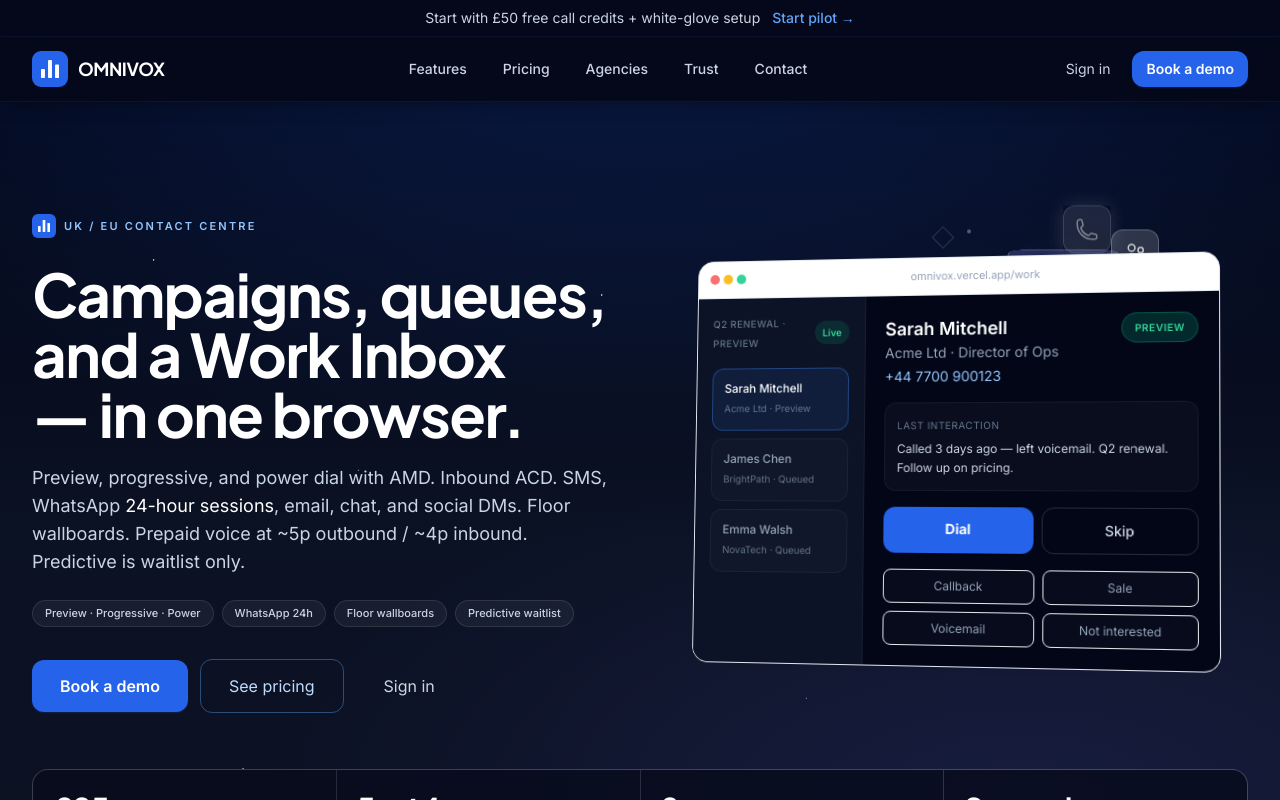
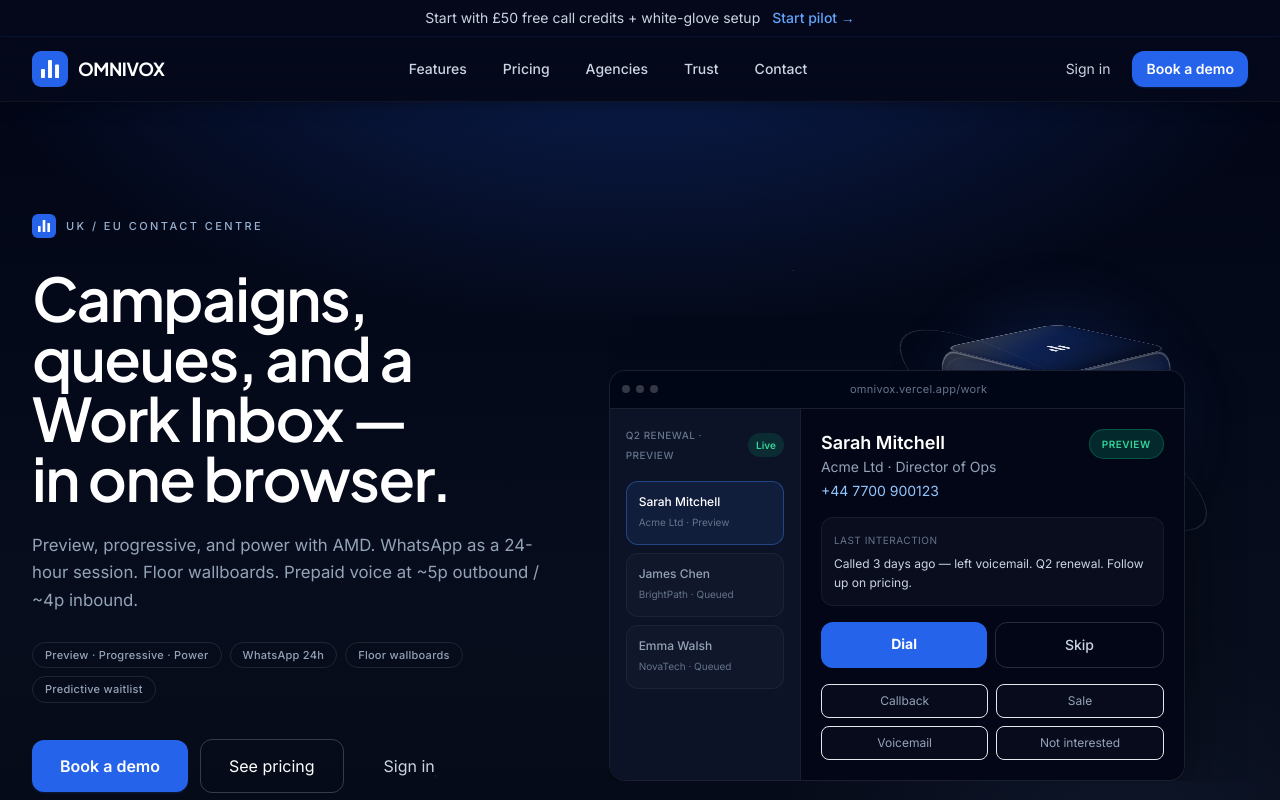
Before and after one commit to Kenan3477/Omnivox-Website, a Next.js app: page / in a window 1280 px wide. Shown: the top 800 px of the page. Built offline with nearby package versions, Linux system fonts and the light colour scheme.

Commit message:
Replace the spinning icon matrix with a prestige glass sculpture
Drop the orbiting phone/chat/cog badges and carnival spin. The hero
object is now a slow glass monolith with hairline rings and the
equalizer mark, staged behind a still product frame.

Co-authored-by: kenan <kenan@dashteam.co.uk>

```diff
--- a/app/globals.css
+++ b/app/globals.css
@@ -32,17 +32,13 @@
 
   .starfield {
     background:
-      radial-gradient(ellipse 80% 50% at 50% -10%, rgba(37, 99, 235, 0.22), transparent),
-      radial-gradient(ellipse 60% 40% at 80% 80%, rgba(99, 102, 241, 0.14), transparent),
-      radial-gradient(circle at 12% 18%, rgba(255, 255, 255, 0.7) 0 0.6px, transparent 1.1px),
-      radial-gradient(circle at 28% 42%, rgba(255, 255, 255, 0.45) 0 0.5px, transparent 1px),
-      radial-gradient(circle at 47% 22%, rgba(255, 255, 255, 0.65) 0 0.7px, transparent 1.2px),
-      radial-gradient(circle at 63% 68%, rgba(255, 255, 255, 0.4) 0 0.5px, transparent 1px),
-      radial-gradient(circle at 81% 31%, rgba(255, 255, 255, 0.55) 0 0.6px, transparent 1.1px),
-      radial-gradient(circle at 73% 82%, rgba(255, 255, 255, 0.35) 0 0.5px, transparent 1px),
-      radial-gradient(circle at 19% 76%, rgba(255, 255, 255, 0.5) 0 0.6px, transparent 1.1px),
-      radial-gradient(circle at 91% 58%, rgba(255, 255, 255, 0.45) 0 0.5px, transparent 1px),
-      linear-gradient(to bottom, #020617, #0b1224 50%, #0b1120);
+      radial-gradient(ellipse 90% 55% at 50% -8%, rgba(37, 99, 235, 0.28), transparent 58%),
+      radial-gradient(ellipse 50% 40% at 88% 78%, rgba(15, 23, 42, 0.9), transparent 55%),
+      radial-gradient(circle at 18% 22%, rgba(255, 255, 255, 0.28) 0 0.45px, transparent 1px),
+      radial-gradient(circle at 62% 18%, rgba(255, 255, 255, 0.18) 0 0.4px, transparent 0.9px),
+      radial-gradient(circle at 81% 42%, rgba(255, 255, 255, 0.22) 0 0.45px, transparent 1px),
+      radial-gradient(circle at 34% 72%, rgba(255, 255, 255, 0.14) 0 0.4px, transparent 0.9px),
+      linear-gradient(to bottom, #020617 0%, #070d1c 55%, #050814 100%);
   }
 
   .glass-card {
@@ -54,34 +50,136 @@
   }
 }
 
-/* OmniCube — ported from dialer login (glass cube + floating icons) */
-.omni-cube-scene {
-  transform-style: preserve-3d;
-  animation: omni-cube-spin 18s linear infinite;
-  transform: perspective(1000px) rotateX(-18deg) rotateY(24deg);
+/* Prestige OmniCube — slow glass monolith, hairline rings, no icon orbit */
+.omni-sculpture {
+  position: relative;
+  width: 28rem;
+  height: 28rem;
+  margin-inline: auto;
+  transform-origin: center center;
 }
 
-.omni-cube-orbit {
-  animation: omni-orbit-spin 24s linear infinite;
+.omni-glow {
+  position: absolute;
+  inset: 18%;
+  border-radius: 9999px;
+  background: radial-gradient(circle, rgba(37, 99, 235, 0.35), transparent 68%);
+  filter: blur(28px);
 }
 
-@media (prefers-reduced-motion: reduce) {
-  .omni-cube-scene,
-  .omni-cube-orbit {
-    animation: none;
-  }
+.omni-floor {
+  position: absolute;
+  left: 50%;
+  bottom: 12%;
+  width: 14rem;
+  height: 2.5rem;
+  transform: translateX(-50%);
+  border-radius: 9999px;
+  background: radial-gradient(ellipse, rgba(15, 23, 42, 0.55), transparent 70%);
+  filter: blur(10px);
+}
+
+.omni-stage {
+  position: absolute;
+  inset: 0;
+  display: flex;
+  align-items: center;
+  justify-content: center;
+  perspective: 1600px;
+  transform-style: preserve-3d;
+}
+
+.omni-rings {
+  position: absolute;
+  width: 22rem;
+  height: 22rem;
+  transform-style: preserve-3d;
+  animation: omni-ring-spin 80s linear infinite;
+}
+
+.omni-ring {
+  position: absolute;
+  left: 50%;
+  top: 50%;
+  border-radius: 9999px;
+  border: 1px solid rgba(191, 219, 254, 0.22);
+  pointer-events: none;
+}
+
+.omni-ring-outer {
+  width: 22rem;
+  height: 22rem;
+  margin: -11rem 0 0 -11rem;
+  transform: rotateX(74deg);
+}
+
+.omni-ring-inner {
+  width: 15.5rem;
+  height: 15.5rem;
+  margin: -7.75rem 0 0 -7.75rem;
+  border-color: rgba(255, 255, 255, 0.1);
+  transform: rotateX(74deg) rotateZ(28deg);
+}
+
+.omni-cube-scene {
+  position: relative;
+  width: 10rem;
+  height: 10rem;
+  transform-style: preserve-3d;
+  animation: omni-cube-spin 56s linear infinite;
+  transform: rotateX(-16deg) rotateY(28deg);
+}
+
+.omni-glass {
+  background:
+    linear-gradient(155deg, rgba(255, 255, 255, 0.2) 0%, rgba(37, 99, 235, 0.16) 42%, rgba(8, 15, 35, 0.72) 100%);
+  border: 1px solid rgba(255, 255, 255, 0.28);
+  border-radius: 1.35rem;
+  box-shadow:
+    inset 0 1px 0 rgba(255, 255, 255, 0.38),
+    inset 0 -12px 24px rgba(2, 6, 23, 0.35),
+    0 18px 40px rgba(2, 6, 23, 0.35);
+}
+
+.omni-cube-face {
+  position: absolute;
+  display: flex;
+  height: 10rem;
+  width: 10rem;
+  align-items: center;
+  justify-content: center;
+  backface-visibility: hidden;
+}
+
+.omni-face-front {
+  transform: translateZ(80px);
+}
+.omni-face-back {
+  transform: rotateY(180deg) translateZ(80px);
+}
+.omni-face-right {
+  transform: rotateY(90deg) translateZ(80px);
+}
+.omni-face-left {
+  transform: rotateY(-90deg) translateZ(80px);
+}
+.omni-face-top {
+  transform: rotateX(90deg) translateZ(80px);
+}
+.omni-face-bottom {
+  transform: rotateX(-90deg) translateZ(80px);
 }
 
 @keyframes omni-cube-spin {
   from {
-    transform: perspective(1000px) rotateX(-18deg) rotateY(0deg);
+    transform: rotateX(-16deg) rotateY(0deg);
   }
   to {
-    transform: perspective(1000px) rotateX(-18deg) rotateY(360deg);
+    transform: rotateX(-16deg) rotateY(360deg);
   }
 }
 
-@keyframes omni-orbit-spin {
+@keyframes omni-ring-spin {
   from {
     transform: rotateZ(0deg);
   }
@@ -90,53 +188,10 @@
   }
 }
 
-.omni-cube-face {
-  backface-visibility: hidden;
-}
-.omni-face-front {
-  transform: translateZ(64px);
-}
-.omni-face-back {
-  transform: rotateY(180deg) translateZ(64px);
-}
-.omni-face-right {
-  transform: rotateY(90deg) translateZ(64px);
-}
-.omni-face-left {
-  transform: rotateY(-90deg) translateZ(64px);
-}
-.omni-face-top {
-  transform: rotateX(90deg) translateZ(64px);
-}
-.omni-face-bottom {
-  transform: rotateX(-90deg) translateZ(64px);
-}
-
-@keyframes omni-float {
-  0%,
-  100% {
-    transform: translateY(0) scale(1);
-  }
-  25% {
-    transform: translateY(-10px) scale(1.05);
-  }
-  50% {
-    transform: translateY(-5px) scale(1.1);
-  }
-  75% {
-    transform: translateY(-15px) scale(1.05);
-  }
-}
-
-@keyframes omni-icon-pulse {
-  0%,
-  100% {
-    opacity: 0.6;
-    box-shadow: 0 0 20px rgba(255, 255, 255, 0.3);
-  }
-  50% {
-    opacity: 1;
-    box-shadow: 0 0 40px rgba(255, 255, 255, 0.6);
+@media (prefers-reduced-motion: reduce) {
+  .omni-cube-scene,
+  .omni-rings {
+    animation: none;
   }
 }
 
@@ -225,22 +280,7 @@
   animation: pulse-glow 4s ease-in-out infinite;
 }
 
-.hero-product {
-  transform: perspective(1400px) rotateY(-8deg) rotateX(3deg);
-  transition: transform 400ms ease;
-}
-
-.hero-product:hover {
-  transform: perspective(1400px) rotateY(-2deg) rotateX(1deg);
-}
-
 @media (prefers-reduced-motion: reduce) {
-  .hero-product,
-  .hero-product:hover {
-    transform: none;
-    transition: none;
-  }
-
   .animate-twinkle,
   .animate-voice-bar,
   .animate-pulse-glow {
--- a/components/brand/FeaturePills.tsx
+++ b/components/brand/FeaturePills.tsx
@@ -11,7 +11,7 @@ export function FeaturePills({ className = "" }: { className?: string }) {
       {pills.map((pill) => (
         <span
           key={pill.label}
-          className="rounded-full border border-white/10 bg-white/5 px-3 py-1 text-[11px] font-medium text-slate-300"
+          className="rounded-full border border-white/10 px-3 py-1 text-[11px] font-medium tracking-wide text-slate-400"
         >
           {pill.label}
         </span>
--- a/components/brand/OmniCube.tsx
+++ b/components/brand/OmniCube.tsx
@@ -1,71 +1,19 @@
 import { type ReactNode } from "react";
 
-const floatingIcons = [
-  { icon: "phone", className: "top-2 left-1/2 -translate-x-1/2", delay: 0 },
-  { icon: "chart", className: "top-1/2 right-2 -translate-y-1/2", delay: 1 },
-  { icon: "chat", className: "bottom-2 left-1/2 -translate-x-1/2", delay: 2 },
-  { icon: "cog", className: "top-1/2 left-2 -translate-y-1/2", delay: 3 },
-  { icon: "users", className: "top-8 right-8", delay: 4 },
-  { icon: "bell", className: "bottom-8 left-8", delay: 5 },
-] as const;
-
-function Icon({ type, className = "w-6 h-6" }: { type: string; className?: string }) {
-  const icons: Record<string, ReactNode> = {
-    phone: (
-      <svg className={className} fill="none" viewBox="0 0 24 24" stroke="currentColor" strokeWidth={1.5}>
-        <path strokeLinecap="round" strokeLinejoin="round" d="M2.25 6.75c0 8.284 6.716 15 15 15h2.25a2.25 2.25 0 002.25-2.25v-1.372c0-.516-.351-.966-.852-1.091l-4.423-1.106c-.44-.11-.902.055-1.173.417l-.97 1.293c-.282.376-.769.542-1.21.38a12.035 12.035 0 01-7.143-7.143c-.162-.441.004-.928.38-1.21l1.293-.97c.363-.271.527-.734.417-1.173L6.963 3.102a1.125 1.125 0 00-1.091-.852H4.5A2.25 2.25 0 002.25 4.5v2.25z" />
-      </svg>
-    ),
-    chat: (
-      <svg className={className} fill="none" viewBox="0 0 24 24" stroke="currentColor" strokeWidth={1.5}>
-        <path strokeLinecap="round" strokeLinejoin="round" d="M8.625 12a.375.375 0 11-.75 0 .375.375 0 01.75 0zm0 0H8.25m4.125 0a.375.375 0 11-.75 0 .375.375 0 01.75 0zm0 0H12m4.125 0a.375.375 0 11-.75 0 .375.375 0 01.75 0zm0 0h-.375M21 12c0 4.556-4.03 8.25-9 8.25a9.764 9.764 0 01-2.555-.337A5.972 5.972 0 015.41 20.97a5.969 5.969 0 01-.474-.065 4.48 4.48 0 00.978-2.025c.09-.457-.133-.901-.467-1.226C3.93 16.178 3 14.189 3 12c0-4.556 4.03-8.25 9-8.25s9 3.694 9 8.25z" />
-      </svg>
-    ),
-    chart: (
-      <svg className={className} fill="none" viewBox="0 0 24 24" stroke="currentColor" strokeWidth={1.5}>
-        <path strokeLinecap="round" strokeLinejoin="round" d="M3 13.125C3 12.504 3.504 12 4.125 12h2.25c.621 0 1.125.504 1.125 1.125v6.75C7.5 20.496 6.996 21 6.375 21h-2.25A1.125 1.125 0 013 19.875v-6.75zM9.75 8.625c0-.621.504-1.125 1.125-1.125h2.25c.621 0 1.125.504 1.125 1.125v11.25c0 .621-.504 1.125-1.125 1.125h-2.25a1.125 1.125 0 01-1.125-1.125V8.625zM16.5 4.125c0-.621.504-1.125 1.125-1.125h2.25C20.496 3 21 3.504 21 4.125v15.75c0 .621-.504 1.125-1.125 1.125h-2.25a1.125 1.125 0 01-1.125-1.125V4.125z" />
-      </svg>
-    ),
-    users: (
-      <svg className={className} fill="none" viewBox="0 0 24 24" stroke="currentColor" strokeWidth={1.5}>
-        <path strokeLinecap="round" strokeLinejoin="round" d="M15 19.128a9.38 9.38 0 002.625.372 9.337 9.337 0 004.121-.952 4.125 4.125 0 00-7.533-2.493M15 19.128v-.003c0-1.113-.285-2.16-.786-3.07M15 19.128v.106A12.318 12.318 0 018.624 21c-2.331 0-4.512-.645-6.374-1.766l-.001-.109a6.375 6.375 0 0111.964-3.07M12 6.375a3.375 3.375 0 11-6.75 0 3.375 3.375 0 016.75 0zm8.25 2.25a2.625 2.625 0 11-5.25 0 2.625 2.625 0 015.25 0z" />
-      </svg>
-    ),
-    cog: (
-      <svg className={className} fill="none" viewBox="0 0 24 24" stroke="currentColor" strokeWidth={1.5}>
-        <path strokeLinecap="round" strokeLinejoin="round" d="M9.594 3.94c.09-.542.56-.94 1.11-.94h2.593c.55 0 1.02.398 1.11.94l.213 1.281c.063.374.313.686.645.87.074.04.147.083.22.127.324.196.72.257 1.075.124l1.217-.456a1.125 1.125 0 011.37.49l1.296 2.247a1.125 1.125 0 01-.26 1.431l-1.003.827c-.293.24-.438.613-.431.992a6.759 6.759 0 010 .255c-.007.378.138.75.43.99l1.005.828c.424.35.534.954.26 1.43l-1.298 2.247a1.125 1.125 0 01-1.369.491l-1.217-.456c-.355-.133-.75-.072-1.076.124a6.57 6.57 0 01-.22.128c-.331.183-.581.495-.644.869l-.213 1.28c-.09.543-.56.941-1.11.941h-2.594c-.55 0-1.02-.398-1.11-.94l-.213-1.281c-.062-.374-.312-.686-.644-.87a6.52 6.52 0 01-.22-.127c-.325-.196-.72-.257-1.076-.124l-1.217.456a1.125 1.125 0 01-1.369-.49l-1.297-2.247a1.125 1.125 0 01.26-1.431l1.004-.827c.292-.24.437-.613.43-.992a6.932 6.932 0 010-.255c.007-.378-.138-.75-.43-.99l-1.004-.828a1.125 1.125 0 01-.26-1.43l1.297-2.247a1.125 1.125 0 011.37-.491l1.216.456c.356.133.751.072 1.076-.124.072-.044.146-.087.22-.128.332-.183.582-.495.644-.869l.214-1.281z" />
-        <path strokeLinecap="round" strokeLinejoin="round" d="M15 12a3 3 0 11-6 0 3 3 0 016 0z" />
-      </svg>
-    ),
-    bell: (
-      <svg className={className} fill="none" viewBox="0 0 24 24" stroke="currentColor" strokeWidth={1.5}>
-        <path strokeLinecap="round" strokeLinejoin="round" d="M14.857 17.082a23.848 23.848 0 005.454-1.31A8.967 8.967 0 0118 9.75v-.7V9A6 6 0 006 9v.75a8.967 8.967 0 01-2.312 6.022c1.733.64 3.56 1.085 5.455 1.31m5.714 0a24.255 24.255 0 01-5.714 0m5.714 0a3 3 0 11-5.714 0" />
-      </svg>
-    ),
-  };
-
-  return <span className="text-white">{icons[type]}</span>;
-}
-
-function CubeFace({ children, className }: { children: ReactNode; className: string }) {
+function Equalizer({ className = "h-10 w-10 text-white" }: { className?: string }) {
   return (
-    <div className={`omni-cube-face absolute flex h-28 w-28 items-center justify-center ${className}`}>
-      {children}
-    </div>
+    <svg className={className} viewBox="0 0 32 32" fill="none" aria-hidden="true">
+      <rect x="8" y="16" width="3.5" height="8" rx="0.75" fill="currentColor" />
+      <rect x="14.25" y="8" width="3.5" height="16" rx="0.75" fill="currentColor" />
+      <rect x="20.5" y="12" width="3.5" height="12" rx="0.75" fill="currentColor" />
+    </svg>
   );
 }
 
-function FloatingIcon({ icon, className, delay }: { icon: string; className: string; delay: number }) {
+function Face({ className, children }: { className: string; children?: ReactNode }) {
   return (
-    <div
-      className={`absolute ${className}`}
-      style={{
-        animation: `omni-float 6s ease-in-out infinite ${delay}s, omni-icon-pulse 4s ease-in-out infinite ${delay * 0.5}s`,
-      }}
-    >
-      <div className="flex h-12 w-12 items-center justify-center rounded-xl border border-white/30 bg-white/20 shadow-2xl backdrop-blur-sm">
-        <Icon type={icon} />
-      </div>
+    <div className={`omni-cube-face omni-glass ${className}`}>
+      {children ?? <Equalizer className="h-11 w-11 text-white/90" />}
     </div>
   );
 }
@@ -75,68 +23,36 @@ interface OmniCubeProps {
   className?: string;
 }
 
-const sizeScale = { sm: 0.65, md: 0.8, lg: 1 };
+const sizeScale = { sm: 0.62, md: 0.82, lg: 1 };
 
+/** Quiet glass monolith — no orbiting icons, no particle gimmicks. */
 export function OmniCube({ size = "lg", className = "" }: OmniCubeProps) {
   const scale = sizeScale[size];
 
   return (
     <div
-      className={`relative mx-auto flex h-80 w-80 items-center justify-center ${className}`}
-      style={{ transform: `scale(${scale})`, transformOrigin: "center center" }}
+      className={`omni-sculpture ${className}`}
+      style={{ transform: `scale(${scale})` }}
       aria-hidden="true"
     >
-      {/* Ambient shapes */}
-      <div className="pointer-events-none absolute inset-0 overflow-hidden">
-        <div className="absolute left-8 top-16 h-4 w-4 rotate-45 border border-white/20 animate-pulse" />
-        <div className="absolute bottom-20 right-12 h-6 w-6 rotate-12 border border-white/15 animate-bounce" />
-        <div className="absolute right-16 top-32 h-3 w-3 rotate-45 bg-white/20 animate-ping" />
-        <div className="absolute bottom-32 left-20 h-8 w-8 rotate-45 border border-white/10" />
+      <div className="omni-glow" />
+      <div className="omni-floor" />
+      <div className="omni-stage">
+        <div className="omni-rings">
+          <span className="omni-ring omni-ring-outer" />
+          <span className="omni-ring omni-ring-inner" />
+        </div>
+        <div className="omni-cube-scene">
+          <Face className="omni-face-front">
+            <Equalizer className="h-12 w-12 text-white" />
+          </Face>
+          <Face className="omni-face-back" />
+          <Face className="omni-face-right" />
+          <Face className="omni-face-left" />
+          <Face className="omni-face-top" />
+          <Face className="omni-face-bottom" />
+        </div>
       </div>
-
-      {/* Orbiting icon ring */}
-      <div className="omni-cube-orbit absolute h-64 w-64">
-        {floatingIcons.map((item) => (
-          <FloatingIcon key={item.icon} icon={item.icon} className={item.className} delay={item.delay} />
-        ))}
-      </div>
-
-      {/* Glass cube */}
-      <div className="omni-cube-scene relative h-28 w-28">
-        <CubeFace className="omni-face-front bg-gradient-to-br from-white/25 to-white/15 backdrop-blur-sm border border-white/40 rounded-2xl shadow-2xl">
-          <span className="text-3xl font-bold text-white">O</span>
-        </CubeFace>
-        <CubeFace className="omni-face-back bg-gradient-to-br from-slate-400/30 to-slate-600/20 backdrop-blur-sm border border-white/30 rounded-2xl shadow-2xl">
-          <Icon type="phone" className="h-10 w-10" />
-        </CubeFace>
-        <CubeFace className="omni-face-right bg-gradient-to-br from-blue-400/30 to-blue-600/20 backdrop-blur-sm border border-white/30 rounded-2xl shadow-2xl">
-          <Icon type="chart" className="h-10 w-10" />
-        </CubeFace>
-        <CubeFace className="omni-face-left bg-gradient-to-br from-blue-400/30 to-blue-600/20 backdrop-blur-sm border border-white/30 rounded-2xl shadow-2xl">
-          <Icon type="chat" className="h-10 w-10" />
-        </CubeFace>
-        <CubeFace className="omni-face-top bg-gradient-to-br from-indigo-400/30 to-indigo-600/20 backdrop-blur-sm border border-white/30 rounded-2xl shadow-2xl">
-          <Icon type="cog" className="h-10 w-10" />
-        </CubeFace>
-        <CubeFace className="omni-face-bottom bg-gradient-to-br from-blue-400/25 to-indigo-600/20 backdrop-blur-sm border border-white/30 rounded-2xl shadow-2xl">
-          <Icon type="users" className="h-10 w-10" />
-        </CubeFace>
-      </div>
-
-      {/* Glow + particles */}
-      <div className="pointer-events-none absolute h-32 w-32 rounded-full bg-white/5 blur-3xl animate-pulse" />
-      {[0, 1, 2, 3, 4, 5].map((i) => (
-        <div
-          key={i}
-          className="pointer-events-none absolute h-1 w-1 rounded-full bg-white/40 animate-ping"
-          style={{
-            top: `${20 + ((i * 17) % 60)}%`,
-            left: `${20 + ((i * 23) % 60)}%`,
-            animationDelay: `${i * 0.5}s`,
-            animationDuration: `${2 + (i % 3)}s`,
-          }}
-        />
-      ))}
     </div>
   );
 }
--- a/components/home/Hero.tsx
+++ b/components/home/Hero.tsx
@@ -9,26 +9,25 @@ import { siteConfig, trustMetrics } from "@/lib/constants";
 
 export function Hero() {
   return (
-    <section className="relative overflow-hidden bg-slate-950 border-b border-white/5">
+    <section className="relative overflow-hidden bg-slate-950">
       <Starfield />
-      <div className="relative z-10 mx-auto max-w-7xl px-4 sm:px-6 lg:px-8 py-16 md:py-24 lg:py-28">
-        <div className="grid lg:grid-cols-[minmax(0,1.05fr)_minmax(0,1fr)] gap-12 lg:gap-16 items-center">
-          <div className="text-center lg:text-left">
-            <p className="inline-flex items-center gap-2 text-[11px] font-semibold uppercase tracking-[0.2em] text-blue-300">
+      <div className="relative z-10 mx-auto max-w-7xl px-4 sm:px-6 lg:px-8 pt-16 pb-12 md:pt-24 md:pb-16 lg:pt-28 lg:pb-20">
+        <div className="grid lg:grid-cols-[minmax(0,0.92fr)_minmax(0,1.08fr)] gap-10 lg:gap-8 items-center">
+          <div className="text-center lg:text-left lg:pr-4">
+            <p className="inline-flex items-center gap-2.5 text-[11px] font-medium uppercase tracking-[0.22em] text-blue-200/80">
               <LogoMark className="h-6 w-6" />
               UK / EU contact centre
             </p>
-            <h1 className="mt-5 font-display text-4xl sm:text-5xl lg:text-[3.5rem] xl:text-6xl font-bold tracking-tight text-white text-balance leading-[1.08]">
+            <h1 className="mt-6 font-display text-4xl sm:text-5xl lg:text-[3.35rem] xl:text-[3.75rem] font-semibold tracking-tight text-white text-balance leading-[1.07]">
               Campaigns, queues, and a Work Inbox — in one browser.
             </h1>
-            <p className="mt-5 text-base md:text-lg text-slate-300 leading-relaxed max-w-xl mx-auto lg:mx-0">
-              Preview, progressive, and power dial with AMD. Inbound ACD. SMS, WhatsApp{" "}
-              <span className="text-white">24-hour sessions</span>, email, chat, and social DMs. Floor
-              wallboards. Prepaid voice at ~5p outbound / ~4p inbound. Predictive is waitlist only.
+            <p className="mt-6 text-base md:text-[1.05rem] text-slate-400 leading-relaxed max-w-xl mx-auto lg:mx-0">
+              Preview, progressive, and power with AMD. WhatsApp as a 24-hour session. Floor
+              wallboards. Prepaid voice at ~5p outbound / ~4p inbound.
             </p>
-            <FeaturePills className="mt-6 justify-center lg:justify-start" />
+            <FeaturePills className="mt-7 justify-center lg:justify-start" />
 
-            <div className="mt-8 flex flex-wrap items-center justify-center lg:justify-start gap-3">
+            <div className="mt-9 flex flex-wrap items-center justify-center lg:justify-start gap-3">
               <Button href="/contact" size="lg">
                 Book a demo
               </Button>
@@ -41,26 +40,23 @@ export function Hero() {
             </div>
           </div>
 
-          <div className="relative lg:min-h-[480px]">
-            <div
-              className="pointer-events-none absolute left-1/2 top-0 z-0 hidden -translate-x-[20%] -translate-y-[18%] opacity-80 lg:block"
-              aria-hidden="true"
-            >
+          <div className="relative min-h-[380px] lg:min-h-[520px] overflow-hidden">
+            <div className="pointer-events-none absolute left-1/2 top-0 z-0 -translate-x-1/2 lg:left-auto lg:right-0 lg:translate-x-8 lg:-top-6">
               <OmniCube size="lg" />
             </div>
-            <div className="hero-product relative z-10 lg:mt-8 lg:mr-8">
-              <BrowserFrame title={siteConfig.appWorkHost}>
+            <div className="relative z-10 mx-auto max-w-xl pt-28 sm:pt-32 lg:ml-0 lg:mr-6 lg:pt-36">
+              <BrowserFrame title={siteConfig.appWorkHost} tone="dark">
                 <HeroWorkspace />
               </BrowserFrame>
             </div>
           </div>
         </div>
 
-        <dl className="mt-14 grid grid-cols-2 md:grid-cols-4 gap-px rounded-2xl border border-white/10 bg-white/10 overflow-hidden">
+        <dl className="mt-16 grid grid-cols-2 md:grid-cols-4 border-t border-white/10">
           {trustMetrics.map((m) => (
-            <div key={m.label} className="bg-slate-950/80 px-5 py-5 text-center md:text-left">
-              <dt className="font-display text-2xl md:text-3xl font-bold text-white">{m.value}</dt>
-              <dd className="text-xs text-slate-400 mt-1">{m.label}</dd>
+            <div key={m.label} className="px-0 py-6 md:px-6 md:first:pl-0 border-white/10 md:border-l md:first:border-l-0">
+              <dt className="font-display text-2xl md:text-[1.75rem] font-semibold tracking-tight text-white">{m.value}</dt>
+              <dd className="text-xs text-slate-500 mt-1 tracking-wide">{m.label}</dd>
             </div>
           ))}
         </dl>
--- a/components/ui/Button.tsx
+++ b/components/ui/Button.tsx
@@ -18,7 +18,7 @@ interface ButtonProps {
 const variants: Record<ButtonVariant, string> = {
   primary: "bg-blue-600 text-white hover:bg-blue-500 font-semibold shadow-sm shadow-blue-600/20",
   secondary: "bg-white/10 text-white border border-white/15 hover:bg-white/15",
-  outline: "border border-blue-400/40 text-blue-200 hover:bg-blue-500/10",
+  outline: "border border-white/20 text-white hover:bg-white/5",
   ghost: "text-slate-300 hover:text-blue-300 hover:bg-white/5",
 };
 
--- a/components/ui/Section.tsx
+++ b/components/ui/Section.tsx
@@ -5,18 +5,37 @@ interface BrowserFrameProps {
   children: ReactNode;
   title?: string;
   className?: string;
+  tone?: "light" | "dark";
 }
 
-export function BrowserFrame({ children, title = siteConfig.appWorkHost, className = "" }: BrowserFrameProps) {
+export function BrowserFrame({
+  children,
+  title = siteConfig.appWorkHost,
+  className = "",
+  tone = "light",
+}: BrowserFrameProps) {
+  const dark = tone === "dark";
   return (
-    <div className={`rounded-2xl border border-slate-200 bg-slate-100 shadow-card overflow-hidden ${className}`}>
-      <div className="flex items-center gap-2 border-b border-slate-200 bg-white px-3 py-2.5">
-        <div className="flex gap-1">
-          <span className="h-2.5 w-2.5 rounded-full bg-red-400" />
-          <span className="h-2.5 w-2.5 rounded-full bg-amber-400" />
-          <span className="h-2.5 w-2.5 rounded-full bg-emerald-400" />
+    <div
+      className={`overflow-hidden rounded-2xl ${
+        dark
+          ? "border border-white/10 bg-slate-950 shadow-[0_40px_80px_-24px_rgba(0,0,0,0.75)]"
+          : "border border-slate-200 bg-slate-100 shadow-card"
+      } ${className}`}
+    >
+      <div
+        className={`flex items-center gap-2 px-3 py-2.5 ${
+          dark ? "border-b border-white/10 bg-slate-950/90" : "border-b border-slate-200 bg-white"
+        }`}
+      >
+        <div className="flex gap-1.5">
+          <span className={`h-2 w-2 rounded-full ${dark ? "bg-white/20" : "bg-red-400"}`} />
+          <span className={`h-2 w-2 rounded-full ${dark ? "bg-white/20" : "bg-amber-400"}`} />
+          <span className={`h-2 w-2 rounded-full ${dark ? "bg-white/20" : "bg-emerald-400"}`} />
         </div>
-        <div className="flex-1 text-center text-[11px] text-slate-400 truncate px-2">{title}</div>
+        <div className={`flex-1 text-center text-[11px] truncate px-2 tracking-wide ${dark ? "text-slate-500" : "text-slate-400"}`}>
+          {title}
+        </div>
       </div>
       <div className="overflow-hidden">{children}</div>
     </div>
```
Also changed, not shown: app/trust/page.tsx (+7 -1 lines), components/home/PillarsSection.tsx (+11 -12 lines).
